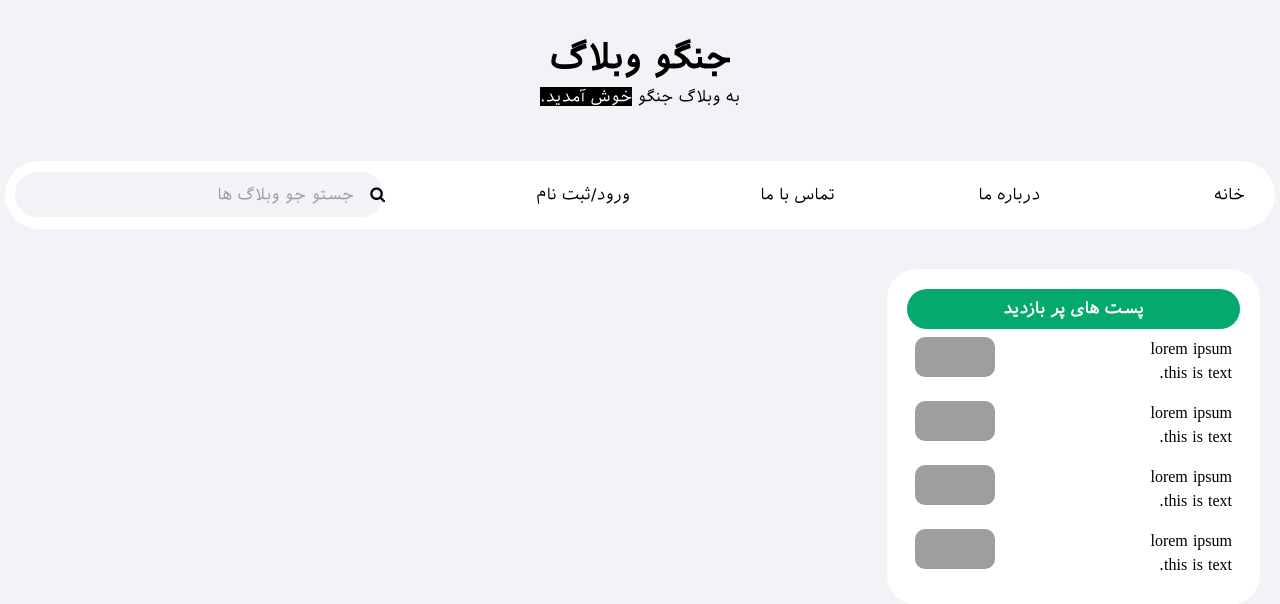
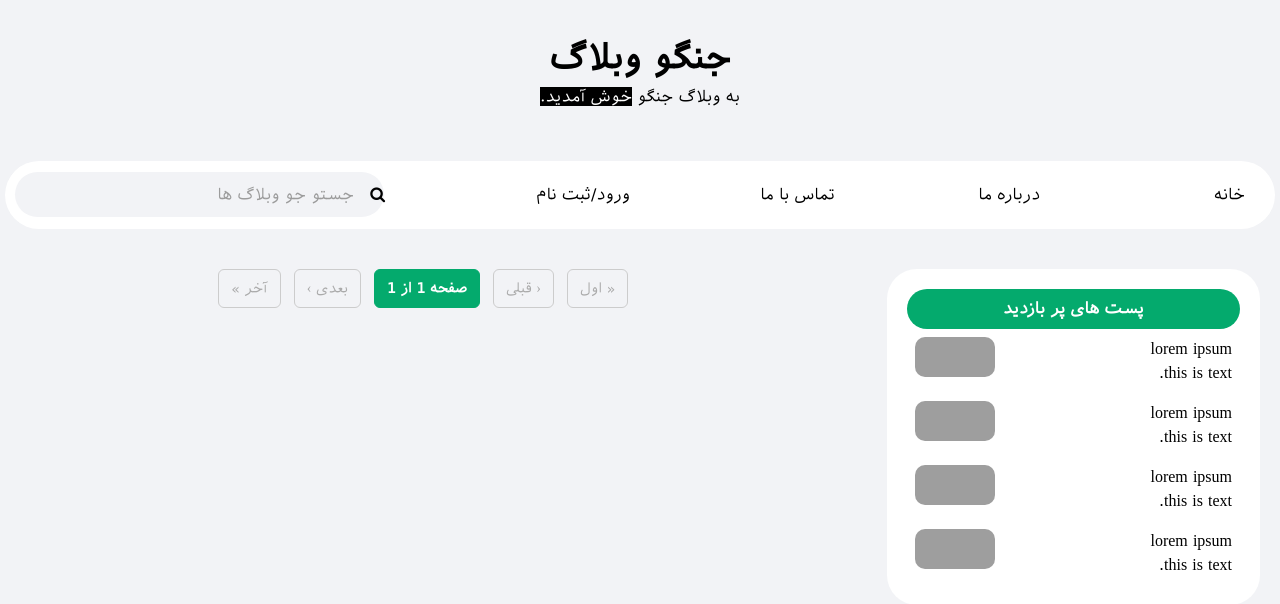
Before and after one commit to mr-dargi/djangoblog, a Django app: page / in a window 1280 px wide. Shown: the top 604 px of the page. Run offline with Django 5.2, Linux system fonts and the light colour scheme; data that the repository does not hold is empty; some libraries are stand-ins or nearby versions; grey boxes are pictures that could not be loaded.

Commit message:
Add pagination for posts

```diff
--- a/blogs/views.py
+++ b/blogs/views.py
@@ -1,7 +1,12 @@
 from django.shortcuts import render
 from .models import Post
+from django.core.paginator import Paginator
 
 
 def home(request):
     posts = Post.objects.all()
-    return render(request, "blogs/home.html", {'posts': posts})
+    paginator = Paginator(posts, 4)
+
+    page_number = request.GET.get("page")
+    page_obj = paginator.get_page(page_number)
+    return render(request, "blogs/home.html", {'posts': page_obj})
--- a/static/css/styles.css
+++ b/static/css/styles.css
@@ -160,6 +160,46 @@ body {
     text-align: justify;
     margin: 10px;
 }
+
+/* Main => content => Paginatio */
+.pagination {
+  text-align: center;
+  margin: 20px 0;
+  user-select: none;
+}
+
+.pagination a,
+.pagination span {
+  display: inline-block;
+  padding: 8px 12px;
+  margin: 0 4px;
+  border-radius: 6px;
+  text-decoration: none;
+  border: 1px solid #04AA6D;
+  color: #04AA6D;
+  transition: all 0.3s ease;
+  font-family: inherit;
+  font-size: 14px;
+}
+
+.pagination a:hover {
+  background-color: #04AA6D;
+  color: white;
+}
+
+.pagination .current {
+  background-color: #04AA6D;
+  color: white;
+  font-weight: bold;
+  cursor: default;
+}
+
+.pagination .disabled {
+  border: 1px solid #ccc;
+  color: #aaa;
+  cursor: not-allowed;
+}
+
 
 .card-footer {
     display: grid;
--- a/templates/blogs/home.html
+++ b/templates/blogs/home.html
@@ -30,6 +30,29 @@
                     </div>
                 </div>
             {% endfor %}
+
+            <!-- Pagination -->
+            <div class="pagination">
+            {% if posts.has_previous %}
+                <a href="?page=1">&laquo; اول</a>
+                <a href="?page={{ posts.previous_page_number }}">‹ قبلی</a>
+            {% else %}
+                <span class="disabled">&laquo; اول</span>
+                <span class="disabled">‹ قبلی</span>
+            {% endif %}
+
+            <span class="current">
+                صفحه {{ posts.number }} از {{ posts.paginator.num_pages }}
+            </span>
+
+            {% if posts.has_next %}
+                <a href="?page={{ posts.next_page_number }}">بعدی ›</a>
+                <a href="?page={{ posts.paginator.num_pages }}">آخر &raquo;</a>
+            {% else %}
+                <span class="disabled">بعدی ›</span>
+                <span class="disabled">آخر &raquo;</span>
+            {% endif %}
+            </div>
 
           </div>
 
```
